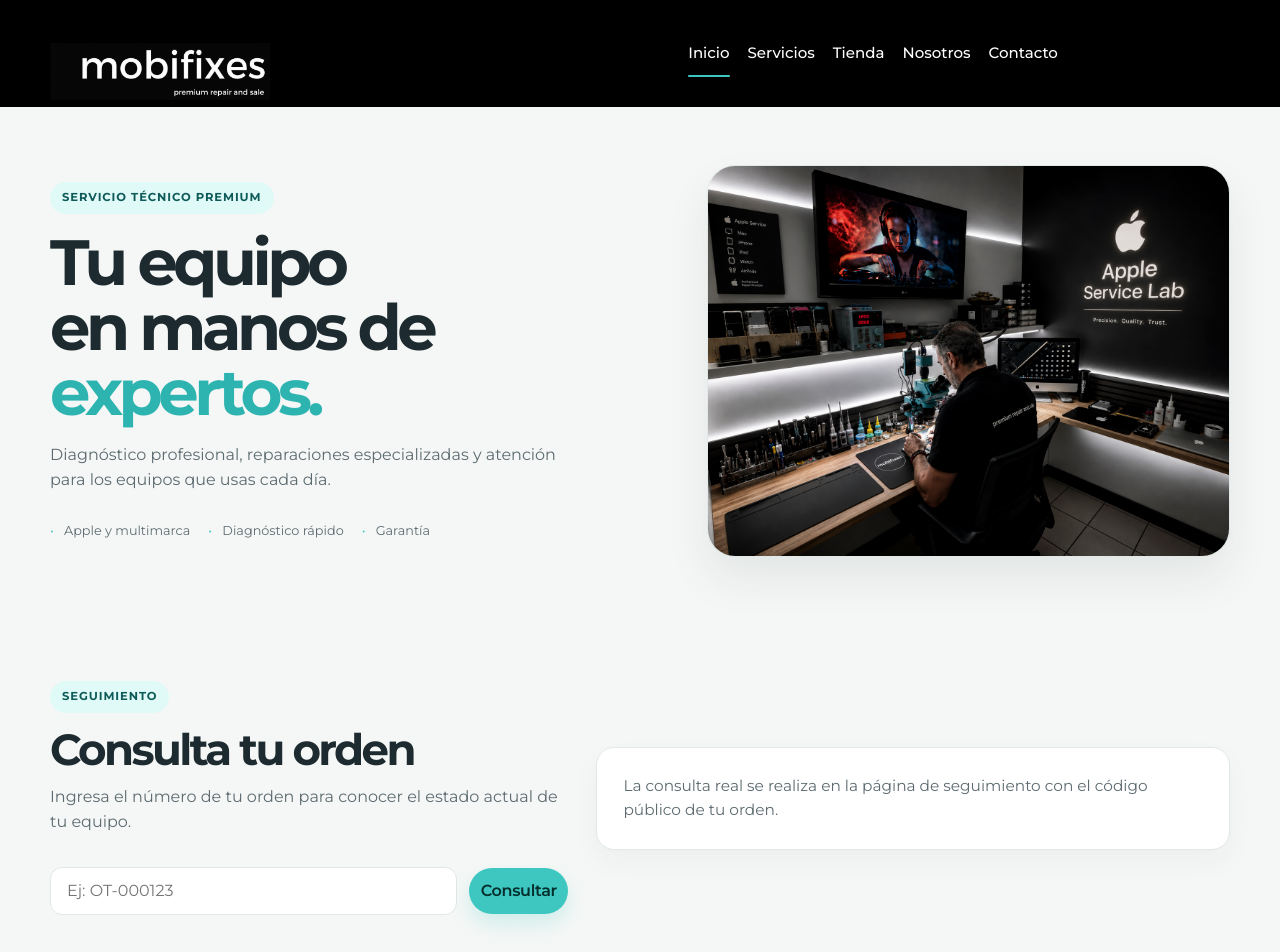
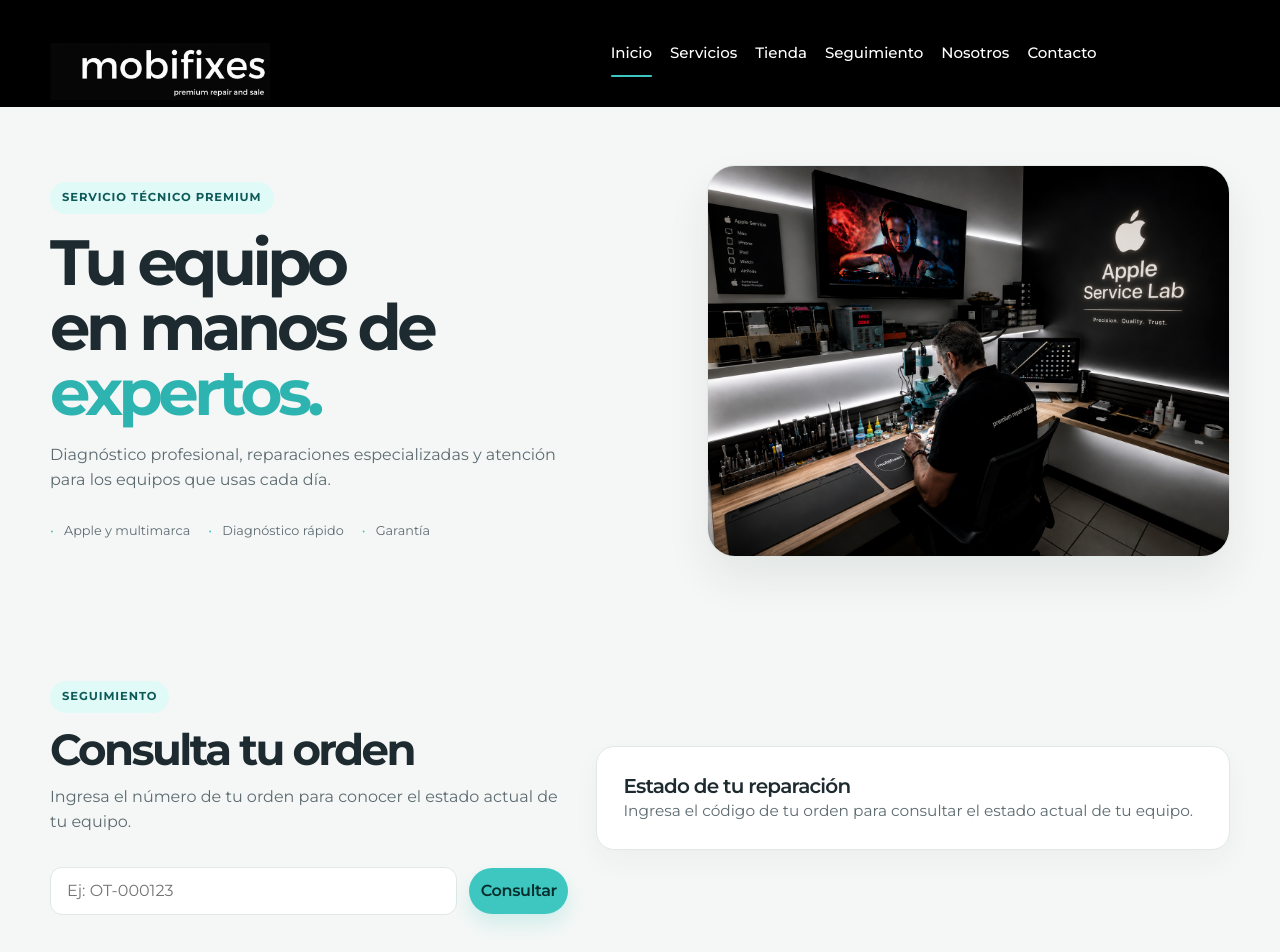
Before and after one commit to alexrutters/mobiweb, a React (Vite) app: page / in a window 1280 px wide. Shown: the top 952 px of the page. Built offline with nearby package versions, Linux system fonts and the light colour scheme.

Commit message:
Actualizar pagina de seguimiento

```diff
--- a/src/components/Header.jsx
+++ b/src/components/Header.jsx
@@ -5,6 +5,7 @@ const navItems = [
   { label: 'Inicio', to: '/' },
   { label: 'Servicios', to: '/servicios' },
   { label: 'Tienda', to: '/tienda' },
+  { label: 'Seguimiento', to: '/seguimiento' },
   { label: 'Nosotros', to: '/nosotros' },
   { label: 'Contacto', to: '/contacto' },
 ]
--- a/src/pages/HomePage.jsx
+++ b/src/pages/HomePage.jsx
@@ -78,7 +78,8 @@ export default function HomePage() {
 
           <div className="order-result">
             <div className="card empty-state">
-              <p>La consulta real se realiza en la página de seguimiento con el código público de tu orden.</p>
+              <h3>Estado de tu reparación</h3>
+              <p>Ingresa el código de tu orden para consultar el estado actual de tu equipo.</p>
             </div>
           </div>
         </div>
```
